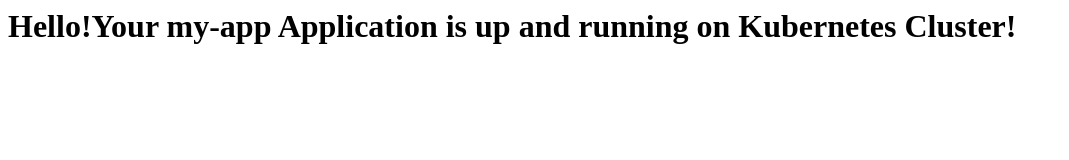
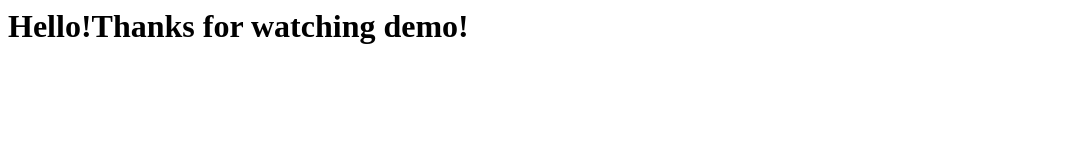
Before and after one commit to rgaddama/K8-s-CICD, a plain HTML site: page index.html in a window 1280 px wide. Shown: the whole page, without its empty margins (0-1069 px from the left). Drawn offline with Linux system fonts and the light colour scheme.

Commit message:
32nd commit

```diff
--- a/index.html
+++ b/index.html
@@ -1,5 +1,5 @@
 <html>
 <H1>
-Hello!Your my-app Application is up and running on Kubernetes Cluster!
+Hello!Thanks for watching demo!
 </H1>
 </html>
```
